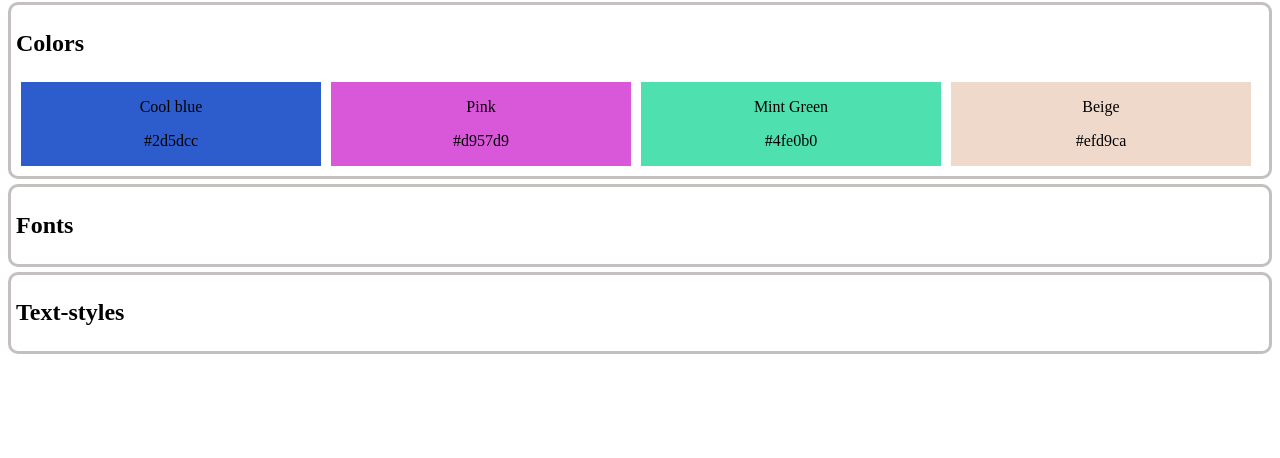
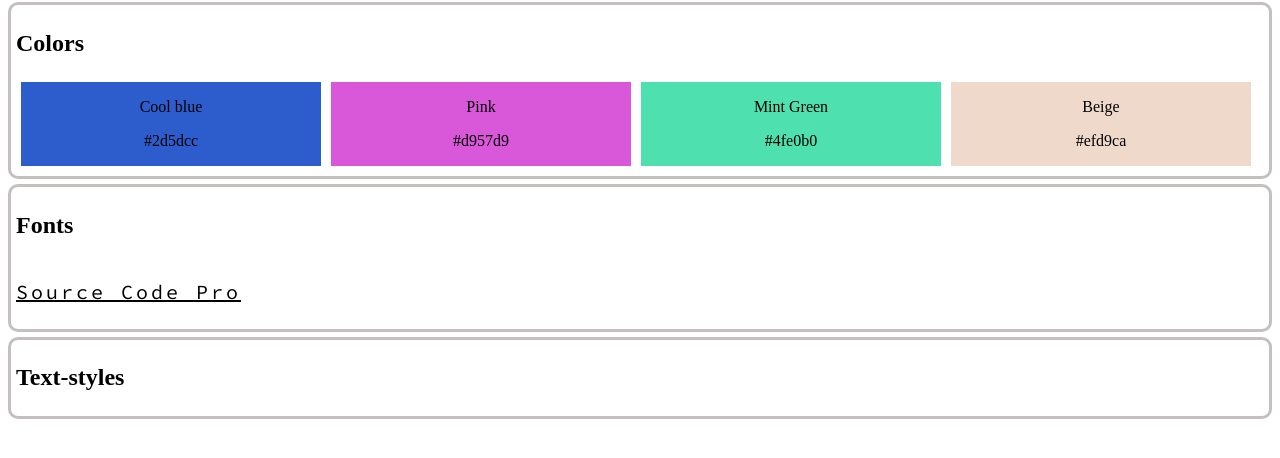
Before and after one commit to spoist/website-design-system-starting, a plain HTML site: page index.html in a window 1280 px wide. Shown: the part 170-628 px from the top of the page. Drawn offline with Linux system fonts and the light colour scheme.

```diff
--- a/index.html
+++ b/index.html
@@ -3,6 +3,9 @@
 <head>
     <meta charset="UTF-8">
     <meta name="viewport" content="width=device-width, initial-scale=1.0">
+    <link rel="preconnect" href="https://fonts.googleapis.com">
+    <link rel="preconnect" href="https://fonts.gstatic.com" crossorigin>
+    <link href="https://fonts.googleapis.com/css2?family=Nunito+Sans:ital,opsz,wght@0,6..12,400;0,6..12,700;1,6..12,400&family=Poppins:ital,wght@0,400;0,700;1,400&family=Source+Code+Pro:ital,wght@0,400;0,700;1,400&display=swap" rel="stylesheet">
     <link href="styles.css" rel="stylesheet" type="text/css">
     <title>Style guide/design system</title>
 </head>
@@ -57,6 +60,17 @@
 
         <section id="fonts">
             <h2>Fonts</h2>
+            <div class="font-container">
+                <div class="font-panel one">
+                    <p class="content one title">Source Code Pro</p>
+                </div>
+                <div class="font-panel two">
+
+                </div>
+                <div class="font-panel three">
+
+                </div>
+            </div>
         </section>
 
         <section id="text-styles">
--- a/styles.css
+++ b/styles.css
@@ -24,6 +24,8 @@
 }
 
 /* MAIN */
+
+/* Colors */
 
 #colors, #fonts, #text-styles {
     border: 3px solid rgba(138, 130, 130, .5);
@@ -61,3 +63,23 @@
 .pink {
     background-color: #d957d9;
 }
+
+/* Fonts */
+
+.font-container {
+
+}
+
+.font-panel {
+    display: inline-block;
+}
+
+.content.one {
+    font-family: 'Source Code Pro';
+}
+
+.content.one.title {
+    text-decoration: underline;
+    font-size: 20px;
+    letter-spacing: 3px;
+}
```
